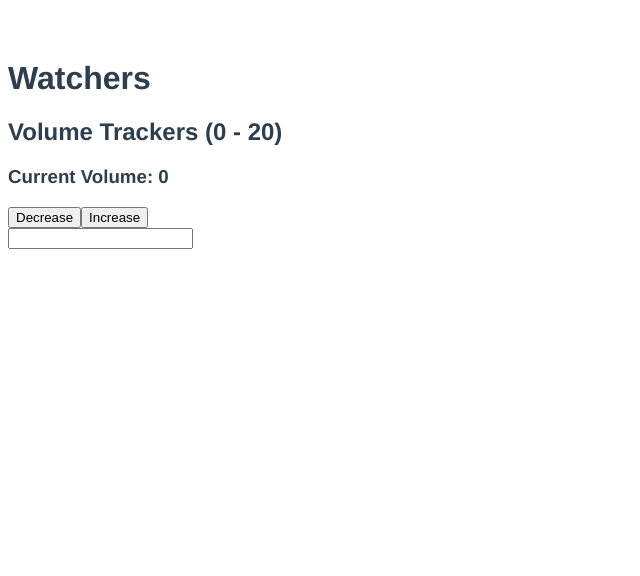
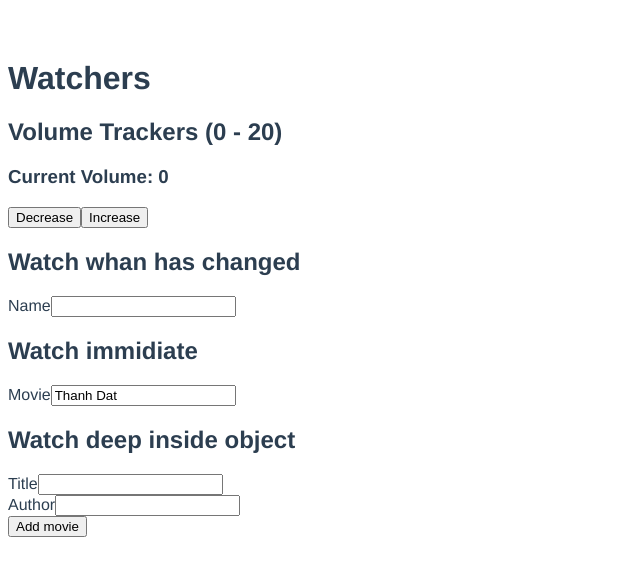
Before and after one commit to dattruong88vn/education-vue3js, a Vue app in the folder first-project/: page / in a window 1280 px wide. Shown: the top 576 px of the page, without its empty margins (0-640 px from the left). Built offline with nearby package versions, Linux system fonts and the light colour scheme.

Commit message:
watcher object: immediate and deep

```diff
--- a/first-project/src/components/WatchersData.vue
+++ b/first-project/src/components/WatchersData.vue
@@ -9,7 +9,28 @@
     </div>
   </div>
   <div>
+    <h2>Watch whan has changed</h2>
+    <label>Name</label>
     <input type="text" v-model="name" />
+  </div>
+  <div>
+    <h2>Watch immidiate</h2>
+    <label>Movie</label>
+    <input type="text" v-model="movie" />
+  </div>
+  <div>
+    <h2>Watch deep inside object</h2>
+    <div>
+      <label>Title</label>
+      <input type="text" v-model="movieInfo.title" />
+    </div>
+    <div>
+      <label>Author</label>
+      <input type="text" v-model="movieInfo.author" />
+    </div>
+  </div>
+  <div>
+    <button @click="movieList.push('Wonder Woman')">Add movie</button>
   </div>
 </template>
 
@@ -20,6 +41,13 @@ export default {
     return {
       volume: 0,
       name: "",
+      movie: "Thanh Dat",
+      timeOut: null,
+      movieInfo: {
+        author: "",
+        title: "",
+      },
+      movieList: ["Batman", "Superman"],
     };
   },
   methods: {},
@@ -48,6 +76,33 @@ export default {
         alert("Watchers multidata");
       }
     },
+    movie: {
+      handler(newMovie) {
+        if (this.timeOut) clearTimeout(this.timeOut);
+
+        this.timeOut = setTimeout(() => {
+          console.log(`Call api with movie name ${newMovie}`);
+        }, 1000);
+      },
+      immediate: true,
+    },
+    movieInfo: {
+      handler(newData) {
+        console.log(
+          `Change data inside object ${newData.title} and ${newData.author}`
+        );
+      },
+      deep: true,
+    },
+    movieList: {
+      handler(newList) {
+        console.log(`Call api with list ${newList}`);
+      },
+      deep: true,
+    },
+    beforeDestroy() {
+      clearTimeout(this.timeOut);
+    },
   },
 };
 </script>
```
Also changed, not shown: 1 other file (tests, documents, lock files or other folders).
